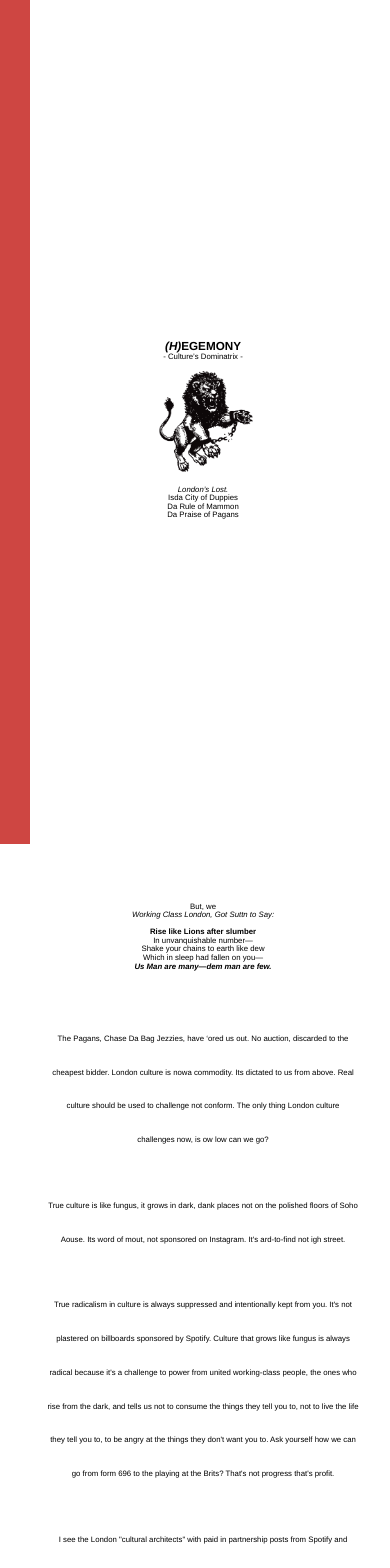
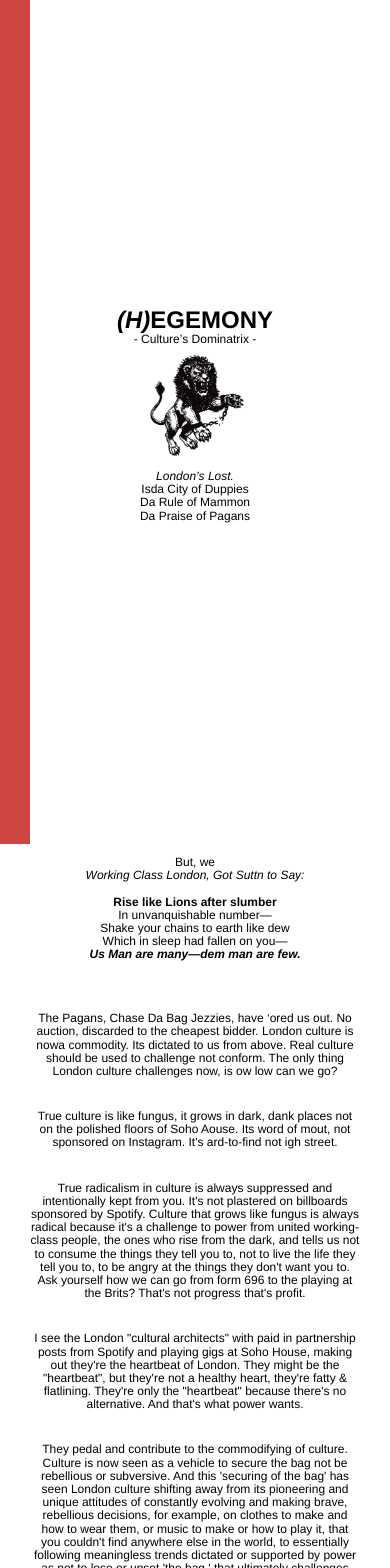
Before and after one commit to 19Horses/Hegemony, a React (Vite) app: page / in a window 390 px wide. Shown: the top 1568 px of the page. Built offline with nearby package versions, Linux system fonts and the light colour scheme.

Commit message:
Media queries

```diff
--- a/src/App.css
+++ b/src/App.css
@@ -4,16 +4,23 @@
 }
 
 .root {
+  box-sizing: border-box;
   width: 100vw;
+  max-width: 100vw;
   flex-direction: column;
   display: flex;
   align-items: center;
   justify-content: center;
+  padding: 12px;
 }
 
 body {
   background-color: white;
   color: black;
+  margin: 0;
+  box-sizing: border-box;
+  word-wrap: break-word;
+  overflow-wrap: break-word;
 }
 
 p {
@@ -21,6 +28,14 @@ p {
   margin-top: 0;
   margin-bottom: 0;
   line-height: 1.1;
+  word-wrap: break-word;
+  overflow-wrap: break-word;
+}
+
+@media (max-width: 767px) {
+  p {
+    font-size: 16px;
+  }
 }
 
 /*HEADER*/
@@ -52,6 +67,12 @@ p {
   font-size: 3vw;
 }
 
+@media (max-width: 767px) {
+  .header {
+    font-size: 24px;
+  }
+}
+
 .header-logo img {
   width: 30vw;
   height: auto;
@@ -63,6 +84,16 @@ p {
 
 .subsubheader {
   font-size: 2vw;
+}
+
+@media (max-width: 767px) {
+  .subheader {
+    font-size: 12px;
+  }
+
+  .subsubheader {
+    font-size: 12px;
+  }
 }
 
 /*DESCRIPTION*/
@@ -85,6 +116,12 @@ p {
 .subdescription {
   font-size: 1.8vw;
   line-height: 4vh;
+}
+
+@media (max-width: 767px) {
+  .subdescription {
+    font-size: 10px;
+  }
 }
 
 .flag-container {
@@ -121,6 +158,13 @@ p {
   height: auto;
 }
 
+@media (max-width: 767px) {
+  .poster {
+    width: 80%;
+    height: auto;
+  }
+}
+
 /*PARAGRAPHS*/
 
 .description {
@@ -131,8 +175,22 @@ p {
   margin-bottom: 32px;
 }
 
+@media (max-width: 767px) {
+  .description {
+    width: 90%;
+    line-height: 1.1;
+    font-size: 12px;
+  }
+}
+
 /*LIST*/
 
 .list-number {
   font-size: 1.25vw;
 }
+
+@media (max-width: 767px) {
+  .list-number {
+    font-size: 10px;
+  }
+}
```
